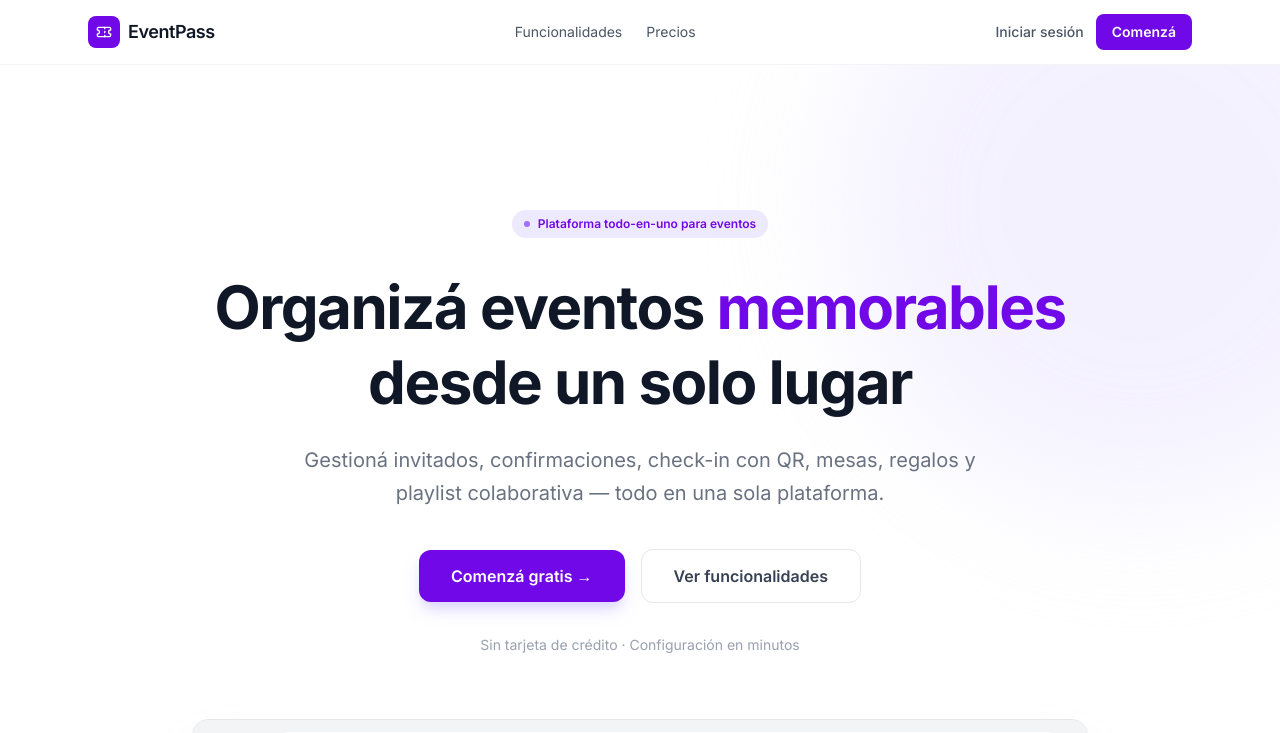
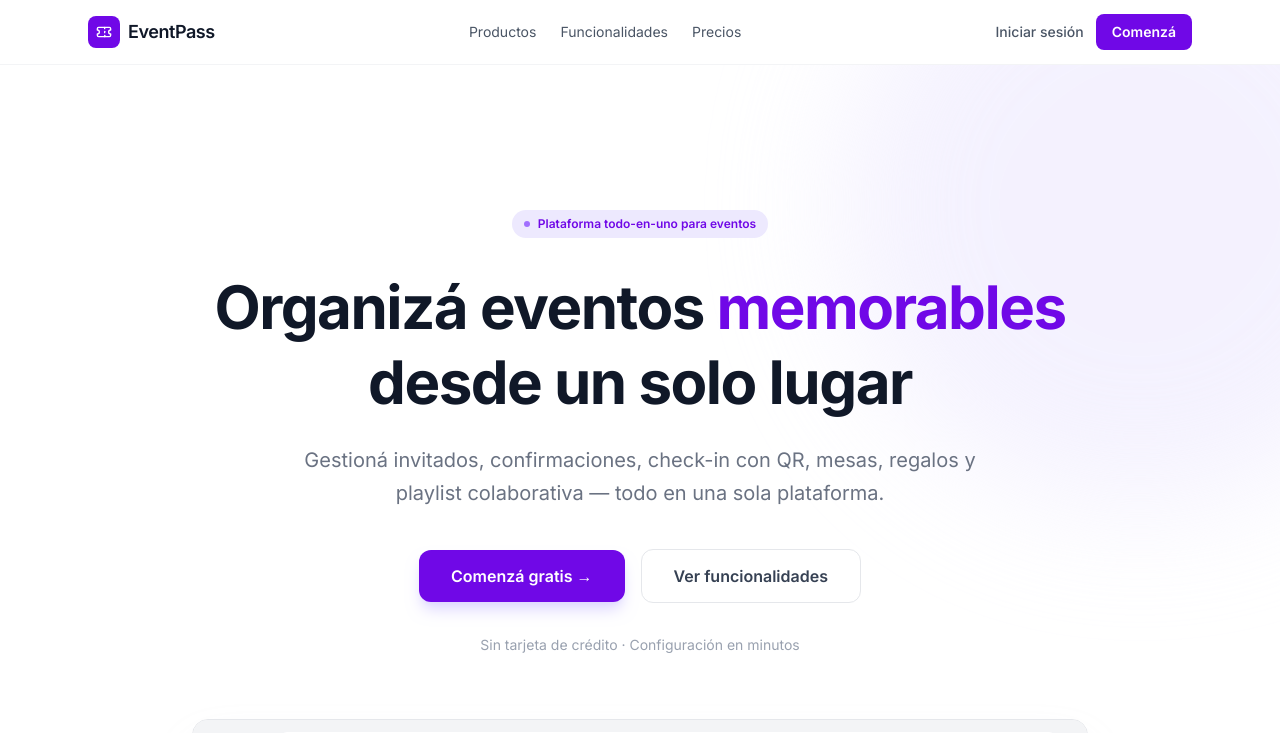
Before and after one commit to hostingenlinea/eventpass-landing, a Next.js app: page / in a window 1280 px wide. Shown: the top 733 px of the page. Built offline with nearby package versions, Linux system fonts and the light colour scheme.

Commit message:
feat: link product ecosystem from navbar

```diff
--- a/src/components/Navbar.tsx
+++ b/src/components/Navbar.tsx
@@ -23,6 +23,7 @@ export default function Navbar() {
         </div>
 
         <nav className="hidden md:flex items-center gap-6 text-sm text-gray-600">
+          <a href="#products" className="hover:text-gray-900 transition-colors">Productos</a>
           <a href="#features" className="hover:text-gray-900 transition-colors">Funcionalidades</a>
           <a href="#pricing" className="hover:text-gray-900 transition-colors">Precios</a>
         </nav>
```
